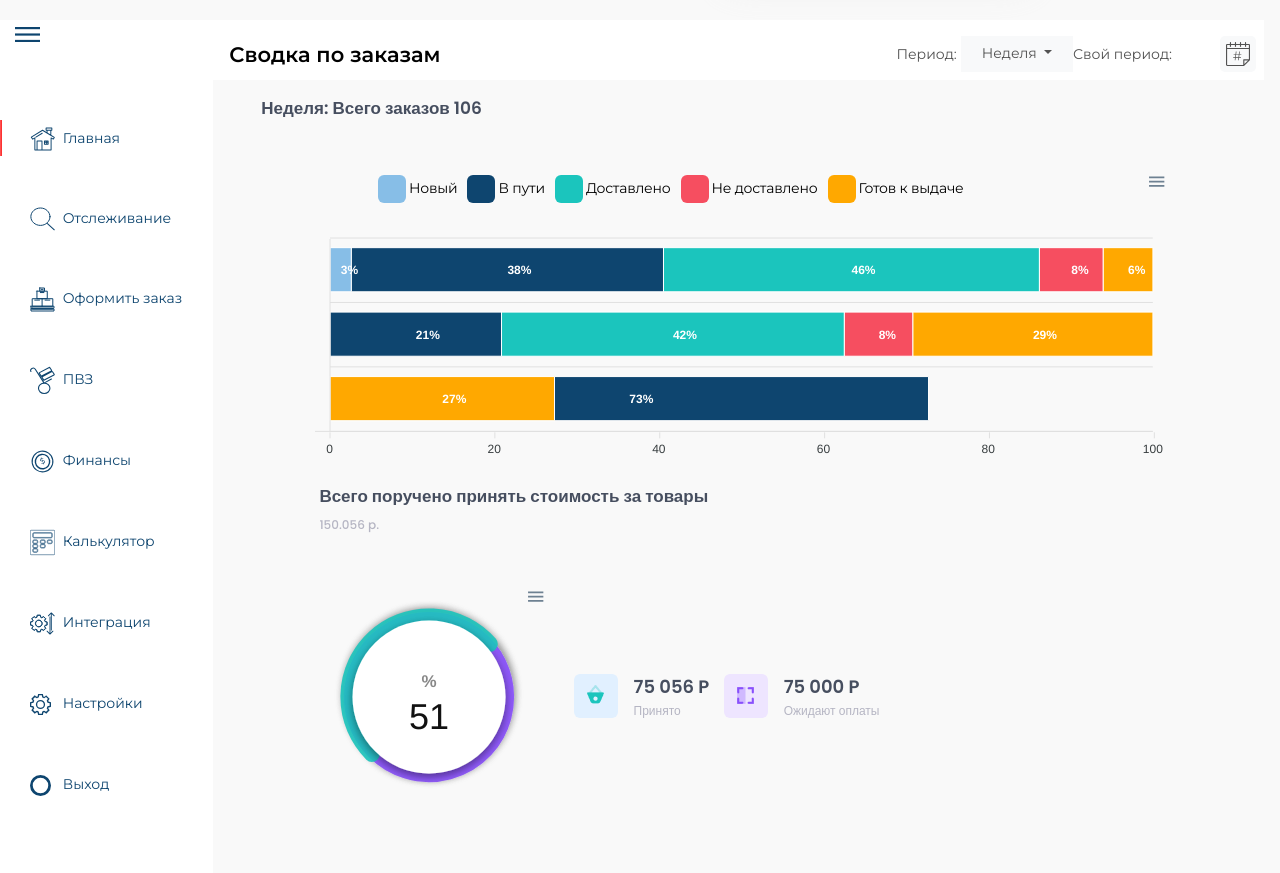
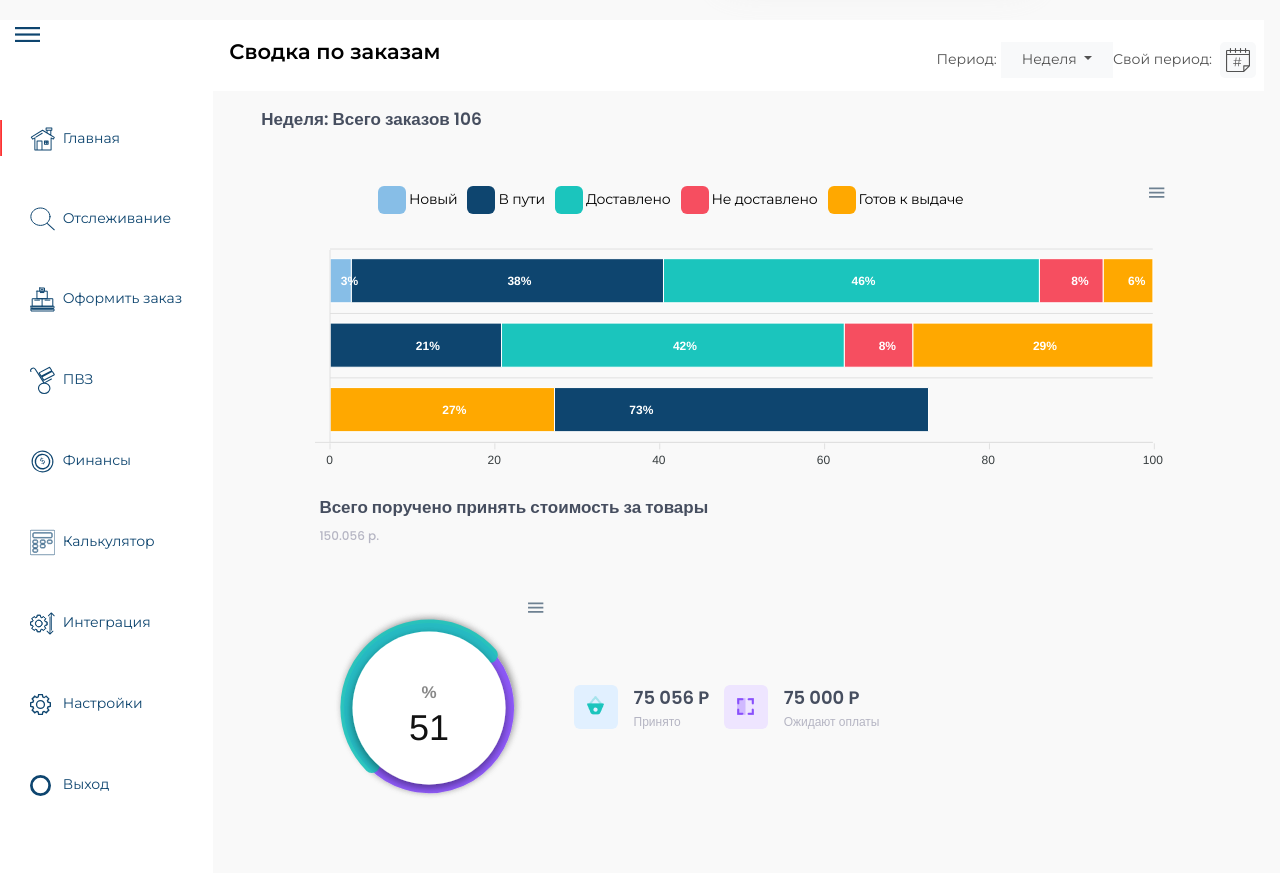
Before and after one commit to MarinaVector/kittest, a Yii app: template kittest/views/site/index.php in a window 1280 px wide. Shown: the part 110-983 px from the top of the page. Run offline with PHP 8.4 and a stand-in for Yii, Linux system fonts and the light colour scheme; the template is opened without the code that fills it, so the values that code supplies are empty; style sheets or scripts are compiled from the project's sources; some libraries are stand-ins or nearby versions.

Commit message:
Front some offsets in main page section

```diff
--- a/kittest/views/site/index.php
+++ b/kittest/views/site/index.php
@@ -9,9 +9,8 @@ $this->registerMetaTag([
 
 ?>
 <main class="orders col-12 col-xl-10 col-md-9 px-0 pl-md-0 pr-md-3">
-    <div
-            class="order-summary d-flex justify-content-between flex-wrap flex-md-nowrap align-items-center pl-2 bg-white pt-3 pb-2 mb-3">
-        <h1 class="order-summary__title pl-2">Сводка по заказам</h1>
+    <div class="order-summary d-flex justify-content-between flex-wrap flex-md-nowrap align-items-center pl-2 bg-white pt-3 pb-2 mb-3">
+        <h1 class="order-summary__title mx-lg-0 mx-auto pb-3 pl-lg-2">Сводка по заказам</h1>
         <div class="btn-toolbar mb-2 mb-md-0">
             <div class="btn-group mr-md-2">
                 <p class="order-summary__option align-self-center pr-md-1">Период:</p>
@@ -28,14 +27,11 @@ $this->registerMetaTag([
                     </div>
                 </div>
 
-
-
-                <p class="order-summary__option align-self-center pr-md-5">Свой период:</p>
+                <p class="order-summary__option align-self-center pr-md-5 pr-lg-2">Свой период:</p>
                 <img class="order-summary__interval d-inline bg-light" width="36" height="36"
                      src="images/calendar_icon.svg" alt="Отследить заказ">
 
                 <div>
-
                 </div>
             </div>
         </div>
```
